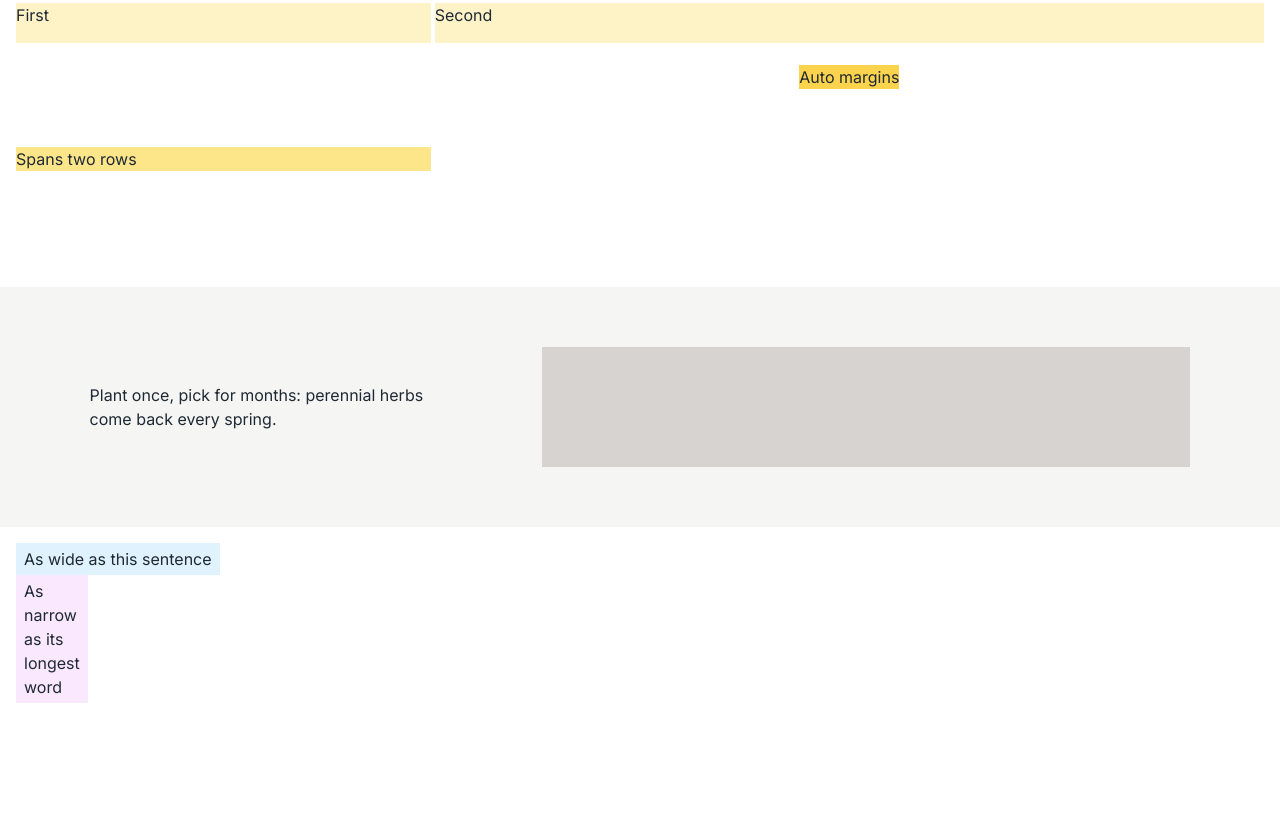
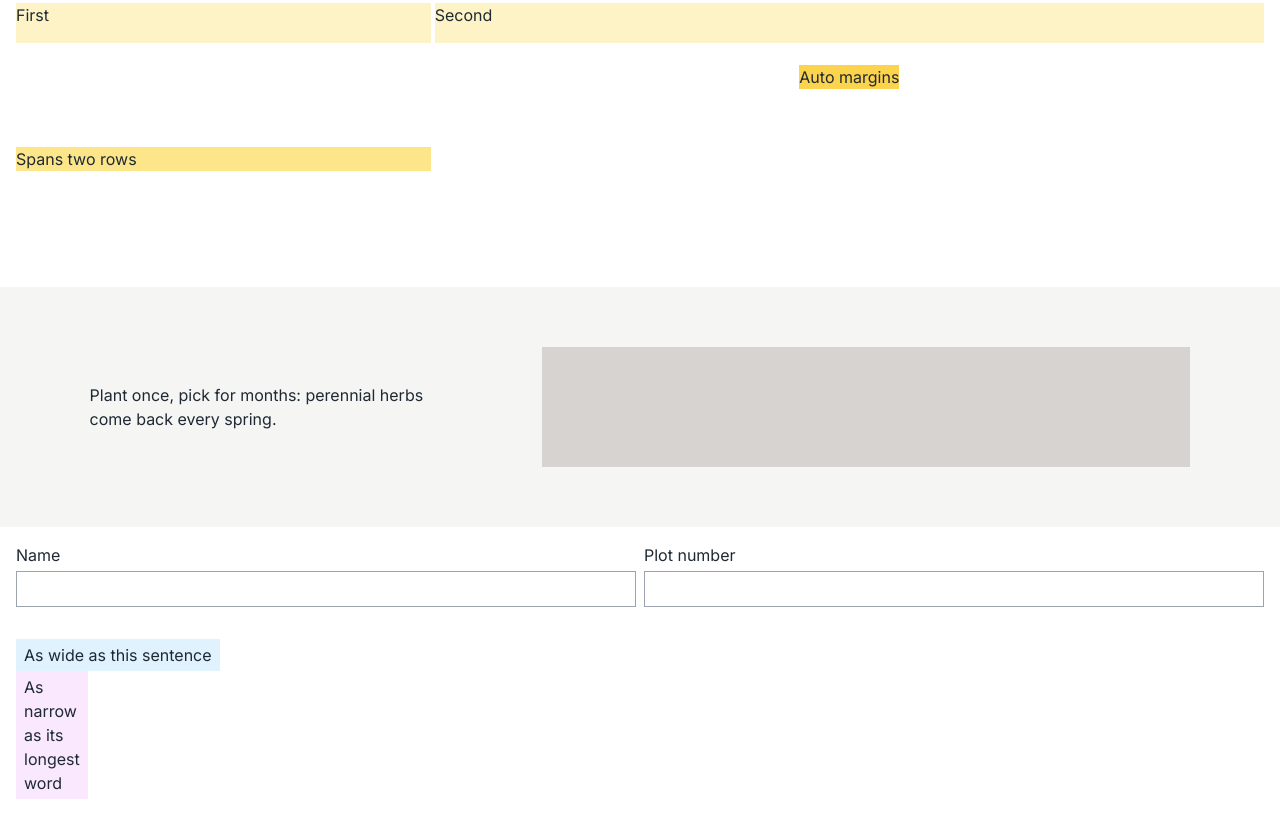
Before and after one commit to soma-ck/cadesa, a website: page fixtures/css/grid.html in a window 1280 px wide. Shown: the part 1484-2299 px from the top of the page. Before the commit the page ends 2203 px from the top, so only its background shows below. Drawn offline with Linux system fonts and the light colour scheme.

Commit message:
Count a compressible form field's min-content width as its padding and border
An input, select, textarea or replaced element with a percentage width or max-width contributes
only its padding and border to min-content widths (CSS Sizing's compressible elements), so a 1fr
grid column holding a form is sized exactly; its max-content width stays unknown.

```diff
--- a/fixtures/css/grid.css
+++ b/fixtures/css/grid.css
@@ -269,6 +269,27 @@ p {
   padding: 16px;
 }
 
+.signup {
+  display: grid;
+  grid-template-columns: 1fr 1fr;
+  gap: 8px;
+  padding: 16px;
+}
+
+.signup-field {
+  display: flex;
+  flex-direction: column;
+  gap: 4px;
+}
+
+.signup-input {
+  width: 100%;
+  height: 36px;
+  padding: 0 8px;
+  border: 1px solid #9ca3af;
+  font: inherit;
+}
+
 .widths-max {
   width: max-content;
   padding: 4px 8px;
--- a/fixtures/css/grid.html
+++ b/fixtures/css/grid.html
@@ -87,6 +87,10 @@
       <p class="story-copy">Plant once, pick for months: perennial herbs come back every spring.</p>
       <div class="story-art"></div>
     </section>
+    <form class="signup">
+      <label class="signup-field">Name<input class="signup-input" type="text" /></label>
+      <label class="signup-field">Plot number<input class="signup-input" type="text" /></label>
+    </form>
     <section class="widths">
       <div class="widths-max">As wide as this sentence</div>
       <div class="widths-min">As narrow as its longest word</div>
```
Also changed, not shown: src/engine/layout.ts (+21 -6 lines).
